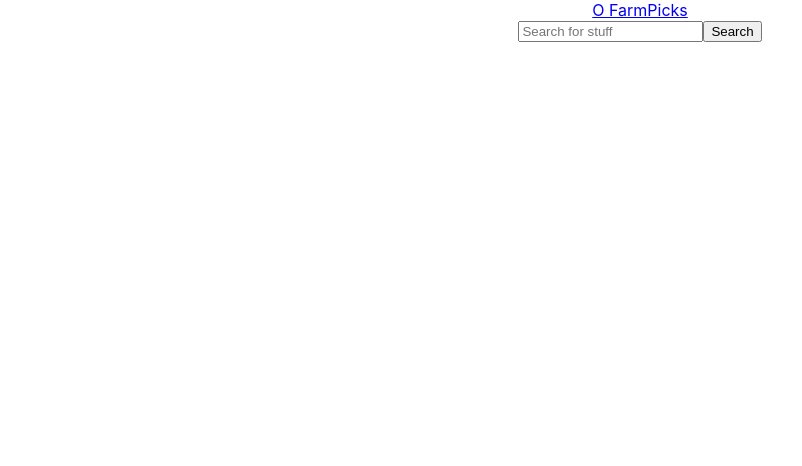
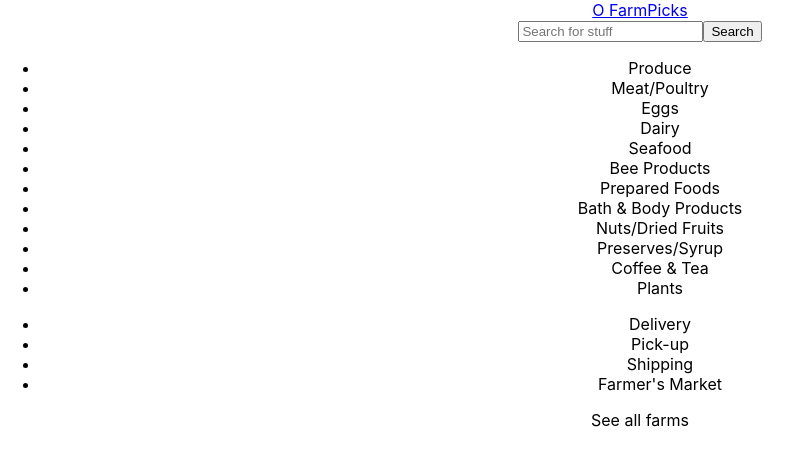
Before and after one commit to rise-erpelding/farmpicks, a React (Create React App) app: page / in a window 1280 px wide. Shown: the top 466 px of the page, without its empty margins (0-802 px from the left). Built offline with nearby package versions, Linux system fonts and the light colour scheme; no server answers.

Commit message:
ability to get farms based on search query

```diff
--- a/package.json
+++ b/package.json
@@ -6,6 +6,7 @@
     "@testing-library/jest-dom": "^4.2.4",
     "@testing-library/react": "^9.3.2",
     "@testing-library/user-event": "^7.1.2",
+    "history": "^4.10.1",
     "react": "^16.13.1",
     "react-dom": "^16.13.1",
     "react-router-dom": "^5.2.0",
--- a/src/components/App/App.js
+++ b/src/components/App/App.js
@@ -25,28 +25,10 @@
     })
   }
 
-  searchFarms = query => {
-    //do stuff
-  }
+  getFarms = query => {
+    const url = config.API_ENDPOINT + '/farms/?' + query
 
-  addFarm = newFarm => {
-    this.setState({
-      farms: [...this.state.farms, newFarm]
-    })
-  }
-
-  updateFarm = updatedFarm => {
-    this.setState({
-      farms: this.state.farms.map(farm =>
-        (farm.id !== updatedFarm.id) ? farm : updatedFarm
-        )
-    })
-  }
-
-  componentDidMount() {
-    let url
-
-    fetch(config.API_ENDPOINT + '/farms', {
+    fetch(url, {
       method: 'GET',
       headers: {
         'content-type': 'application/json'
@@ -66,12 +48,49 @@
       })
   }
 
+  addFarm = newFarm => {
+    this.setState({
+      farms: [...this.state.farms, newFarm]
+    })
+  }
+
+  updateFarm = updatedFarm => {
+    this.setState({
+      farms: this.state.farms.map(farm =>
+        (farm.id !== updatedFarm.id) ? farm : updatedFarm
+        )
+    })
+  }
+
+  // componentDidMount() {
+  //   let url
+
+  //   fetch(config.API_ENDPOINT + '/farms', {
+  //     method: 'GET',
+  //     headers: {
+  //       'content-type': 'application/json'
+  //       //auth will go here
+  //     }
+  //   })
+  //     .then(res => {
+  //       if (!res.ok) {
+  //         return res.json().then(error => Promise.reject(error))
+  //       }
+  //       return res.json()
+  //     })
+  //     .then(this.setFarms)
+  //     .catch(error => {
+  //       console.error(error)
+  //       this.setState({ error })
+  //     })
+  // }
+
 
   render() {
 
     const contextValue = {
       farms: this.state.farms,
-      searchFarms: this.searchFarms,
+      getFarms: this.getFarms,
       addFarm: this.addFarm,
       updateFarm: this.updateFarm,
     }
--- /dev/null
+++ b/src/components/Dropdown/Dropdown.js
@@ -0,0 +1,35 @@
+import React, { Component } from 'react'
+import FarmContext from '../../contexts/FarmContext'
+
+class Dropdown extends Component {
+  render() {
+    return (
+      <div>
+        <ul>
+          <li>Produce</li>
+          <li>Meat/Poultry</li>
+          <li>Eggs</li>
+          <li>Dairy</li>
+          <li>Seafood</li>
+          <li>Bee Products</li>
+          <li>Prepared Foods</li>
+          <li>Bath & Body Products</li>
+          <li>Nuts/Dried Fruits</li>
+          <li>Preserves/Syrup</li>
+          <li>Coffee & Tea</li>
+          <li>Plants</li>
+        </ul>
+        <ul>
+          <li>Delivery</li>
+          <li>Pick-up</li>
+          <li>Shipping</li>
+          <li>Farmer's Market</li>
+        </ul>
+        <div>See all farms</div>
+      </div>
+
+    )
+  }
+}
+
+export default Dropdown
--- a/src/components/SearchBar/SearchBar.js
+++ b/src/components/SearchBar/SearchBar.js
@@ -5,11 +5,33 @@
 
   static contextType = FarmContext
 
+  state = {
+    searchTerm: '',
+    error: null
+  }
+
+  updateQuery = query => {
+    this.setState({
+      searchTerm: query
+    })
+  }
+
+  handleSubmit = e => {
+    e.preventDefault()
+    const formattedQuery = 'q=' + this.state.searchTerm
+    this.context.getFarms(formattedQuery)
+    // this.props.history.push('/farms')
+  }
+
   render() {
     return (
       <form
-        onSubmit={e => this.context.searchFarms(e.target.value)}>
-        <input type="text" name="search-bar" placeholder="Search for stuff" />
+        onSubmit={this.handleSubmit}>
+        <input
+          type="text"
+          name="search-bar"
+          placeholder="Search for stuff"
+          onChange={e => this.updateQuery(e.target.value)} />
         <button type="submit">Search</button>
       </form>
     )
--- a/src/contexts/FarmContext.js
+++ b/src/contexts/FarmContext.js
@@ -2,7 +2,7 @@
 
 const FarmContext = React.createContext({
   farms: [],
-  searchFarms: () => {},
+  getFarms: () => {},
   addFarm: () => {},
   updateFarm: () => {},
 })
--- a/src/routes/SearchPage/SearchPage.js
+++ b/src/routes/SearchPage/SearchPage.js
@@ -1,11 +1,13 @@
 import React, { Component } from 'react'
 import SearchBar from '../../components/SearchBar/SearchBar'
+import Dropdown from '../../components/Dropdown/Dropdown'
 
 class SearchPage extends Component {
   render () {
     return (
       <div>
         <SearchBar />
+        <Dropdown />
       </div>
     )
   }
```
